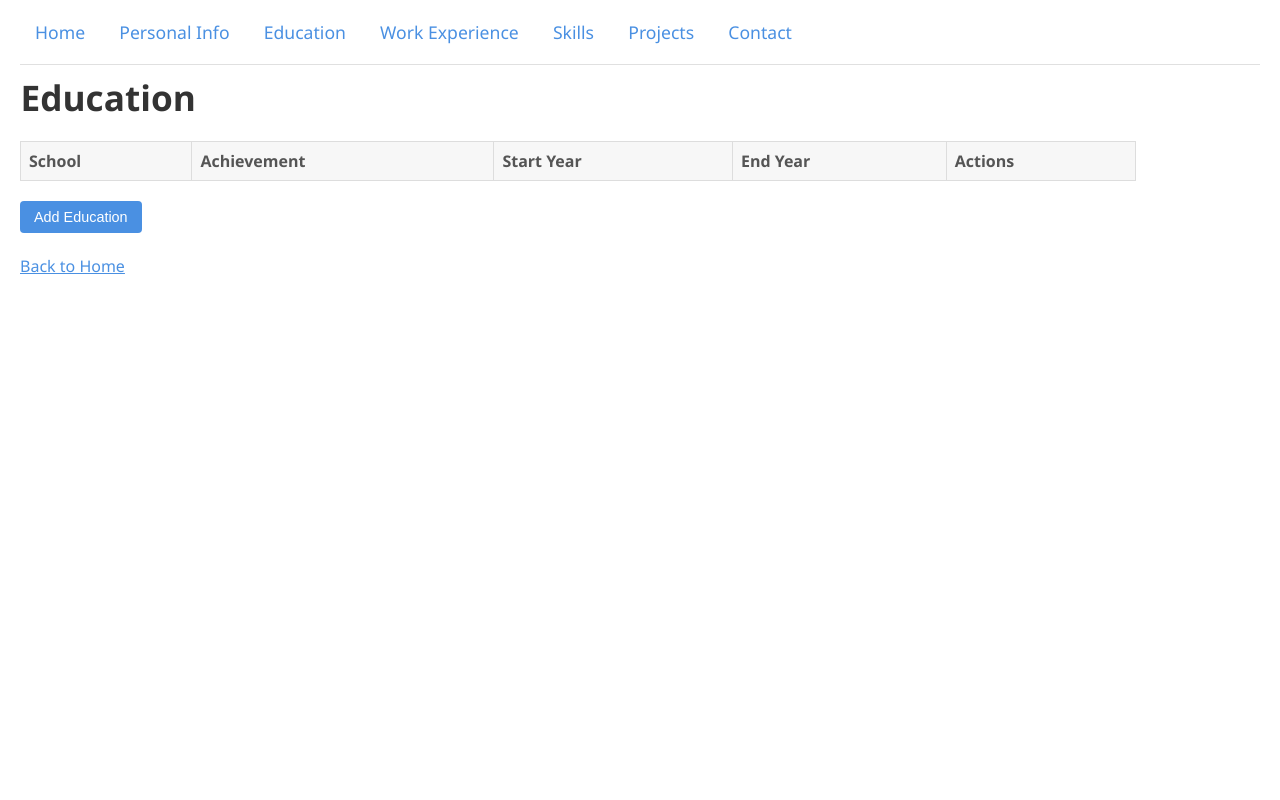
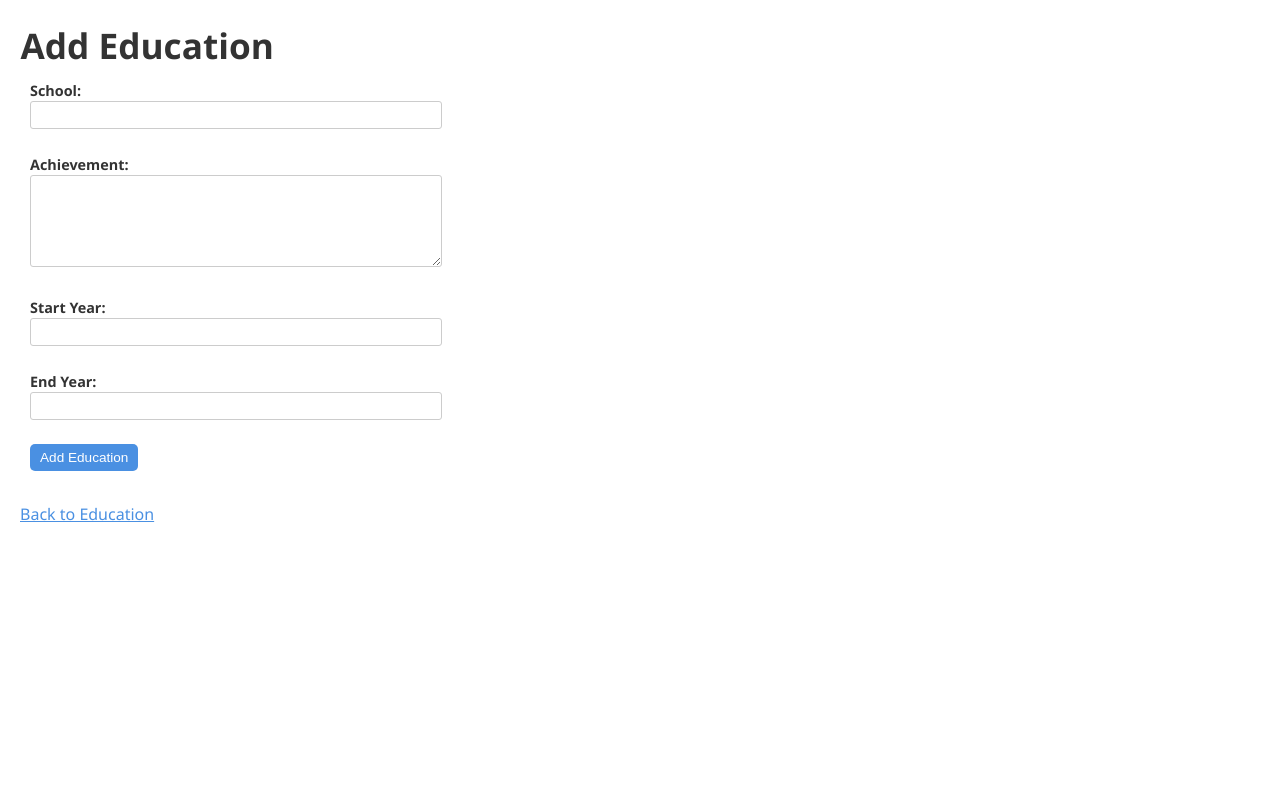
Before and after one commit to TebogoMpe/CV-Website, a Flask app: template templates/education.html in a window 1280 px wide. Run offline with Flask 3, Linux system fonts and the light colour scheme; the template is opened without the code that fills it, so the values that code supplies are empty.

Commit message:
Update education.html

```diff
--- a/templates/education.html
+++ b/templates/education.html
@@ -3,53 +3,42 @@
 <head>
     <meta charset="UTF-8">
     <meta name="viewport" content="width=device-width, initial-scale=1.0">
-    <title>Home</title>
+    <title>Add Education</title>
     <link rel="stylesheet" href="{{ url_for('static', filename='styles.css') }}">
 </head>
 <body>
     <div class="container">
-    <nav>
-        <a href="/">Home</a>
-        <a href="/personal-info">Personal Info</a>
-        <a href="/education">Education</a>
-        <a href="/work-experience">Work Experience</a>
-        <a href="/skills">Skills</a>
-        <a href="/projects">Projects</a>
-        <a href="/contact">Contact</a>
-    </nav>
-    <hr/>
-    <h1>Education</h1>
+        <h1>Add Education</h1>
+        <form action="{{ url_for('add_education') }}" method="POST">
+            <div>
+                <label for="school">School:</label><br>
+                <input type="text" id="school" name="school" required>
+            </div>
+            <br>
 
-    <table border="1">
-        <tr>
-            <th>School</th>
-            <th>Achievement</th>
-            <th>Start Year</th>
-            <th>End Year</th>
-            <th>Actions</th>
-        </tr>
-        {% for edu in education %}
-        <tr>
-            <td>{{ edu[0] }}</td>  <!-- school -->
-            <td>{{ edu[1] }}</td>  <!-- achievement -->
-            <td>{{ edu[2] }}</td>  <!-- start_year -->
-            <td>{{ edu[3] }}</td>  <!-- end_yaer -->
-            <td>
-                <a href="{{ url_for('edit_education', id=edu[4]) }}">Edit</a> |
-                <a href="{{ url_for('delete_education', id=edu[4]) }}" onclick="return confirm('Are you sure you want to delete this record?')">Delete</a>
-            </td>
-        </tr>
-        {% endfor %}
-    </table>
+            <div>
+                <label for="achievement">Achievement:</label><br>
+                <textarea id="achievement" name="achievement" required></textarea>
+            </div>
+            <br>
 
-    <!-- Button to add education -->
-    <a href="{{ url_for('add_education') }}">
-        <button>Add Education</button>
-    </a>
+            <div>
+                <label for="start_year">Start Year:</label><br>
+                <input type="year" id="start_year" name="start_year" required>
+            </div>
+            <br>
 
-    <br/><br/>
+            <div>
+                <label for="end_year">End Year:</label><br>
+                <input type="year" id="end_year" name="end_year">
+            </div>
+            <br>
 
-    <a href="{{ url_for('home') }}">Back to Home</a>
+            <button type="submit">Add Education</button>
+        </form>
+
+        <br>
+        <a href="{{ url_for('education') }}">Back to Education</a>
     </div>
 </body>
 </html>
```
